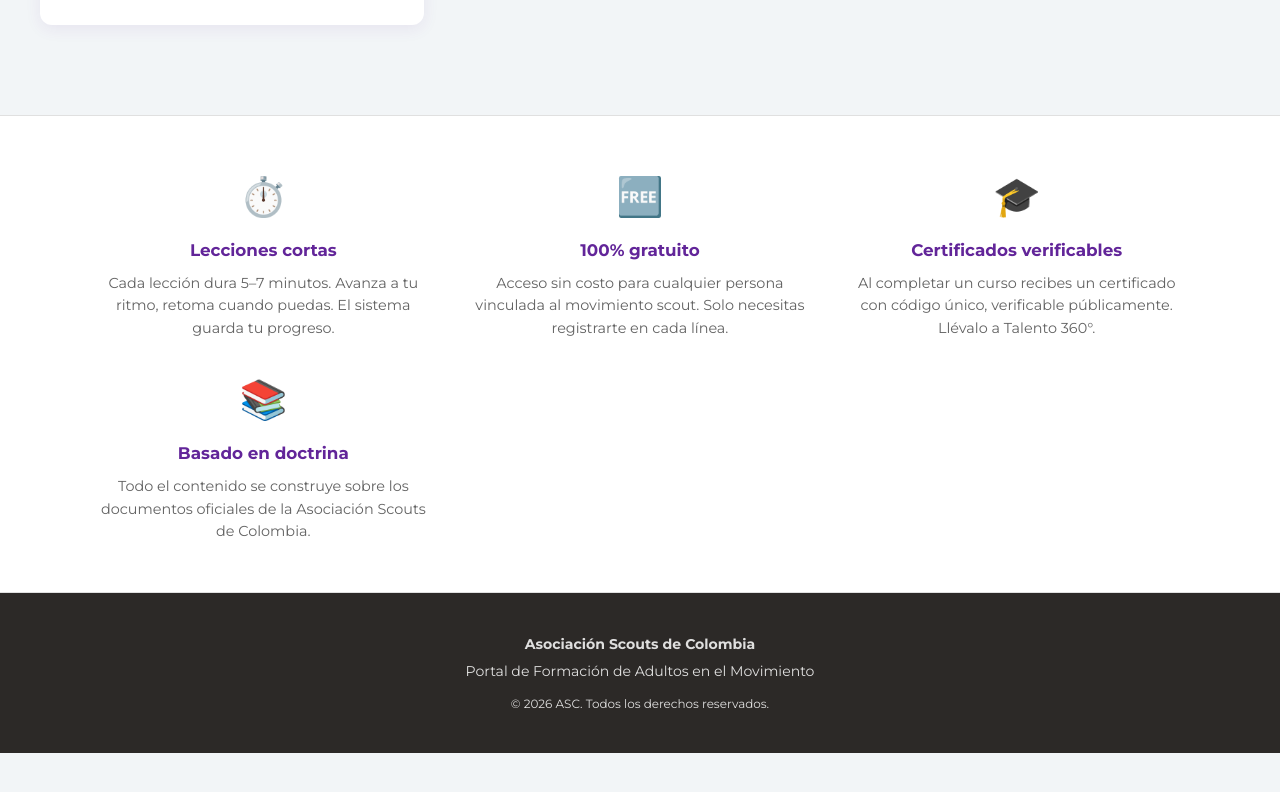
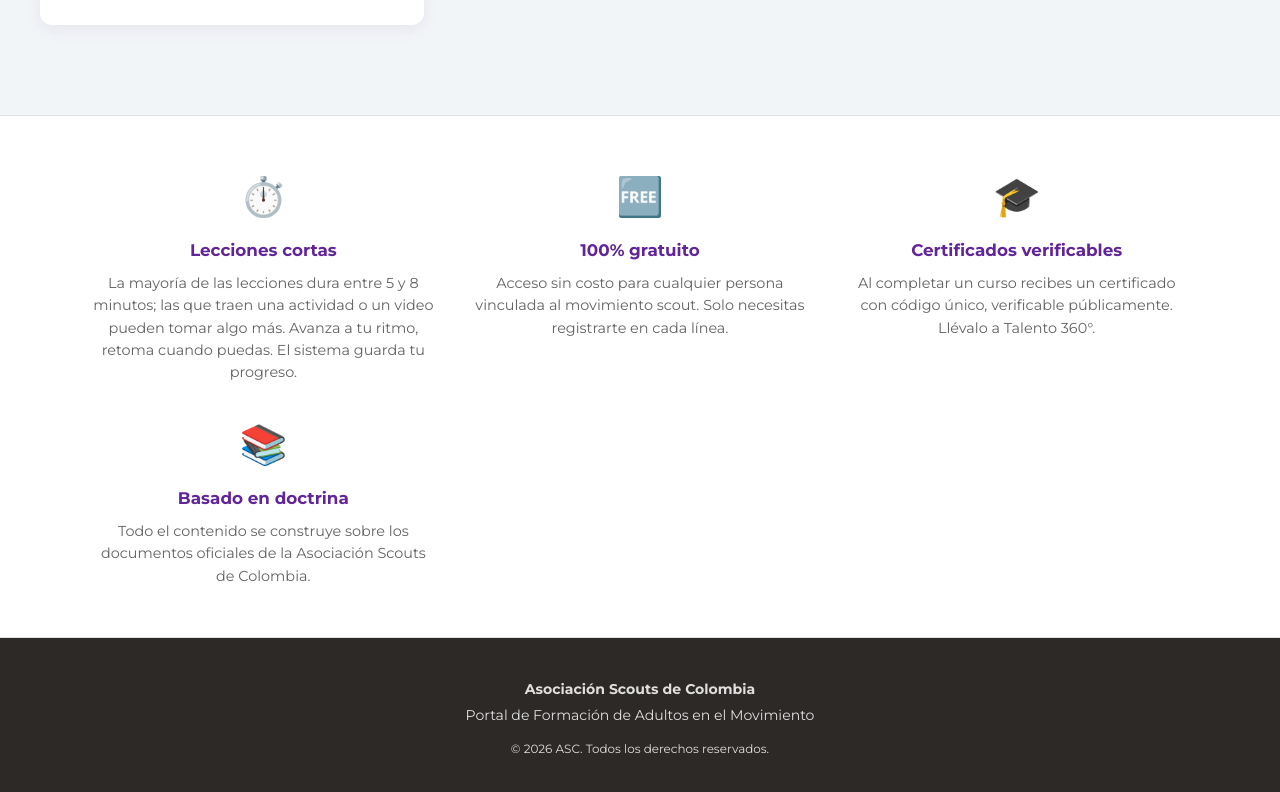
Before and after one commit to maximoaluna-blip/PORTAL-ADULTOS-ASC, a plain HTML site: page index.html in a window 1280 px wide. Shown: the part 1869-2661 px from the top of the page. Before the commit the page ends 2622 px from the top, so only its background shows below. Drawn offline with Linux system fonts and the light colour scheme.

Commit message:
Portal: la promesa de duración por lección deja de decir 5–7 minutos para todas (hay lecciones de 10 a 15 con actividad o video; H-25 del piloto de PA, ADR-156)
Co-Authored-By: Claude Opus 5.5 <noreply@anthropic.com>

```diff
--- a/index.html
+++ b/index.html
@@ -374,7 +374,7 @@
             <div class="info-block">
                 <div class="info-block-icon">⏱️</div>
                 <h3>Lecciones cortas</h3>
-                <p>Cada lección dura 5–7 minutos. Avanza a tu ritmo, retoma cuando puedas. El sistema guarda tu progreso.</p>
+                <p>La mayoría de las lecciones dura entre 5 y 8 minutos; las que traen una actividad o un video pueden tomar algo más. Avanza a tu ritmo, retoma cuando puedas. El sistema guarda tu progreso.</p>
             </div>
             <div class="info-block">
                 <div class="info-block-icon">🆓</div>
```
